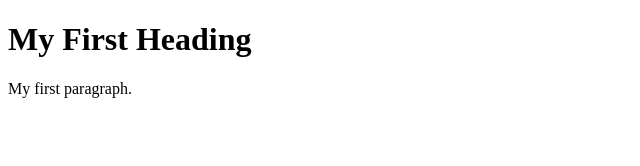
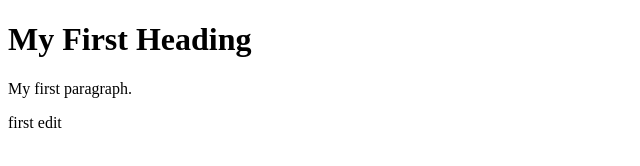
Before and after one commit to devumarfarooq796/sample1, a plain HTML site: page index.html in a window 1280 px wide. Shown: the full height of the page, 0-640 px from the left. Drawn offline with Linux system fonts and the light colour scheme.

Commit message:
first edit

```diff
--- a/index.html
+++ b/index.html
@@ -5,6 +5,7 @@
 <h1>My First Heading</h1>
 
 <p>My first paragraph.</p>
+<p>first edit</p>
 
 </body>
 </html>
```
